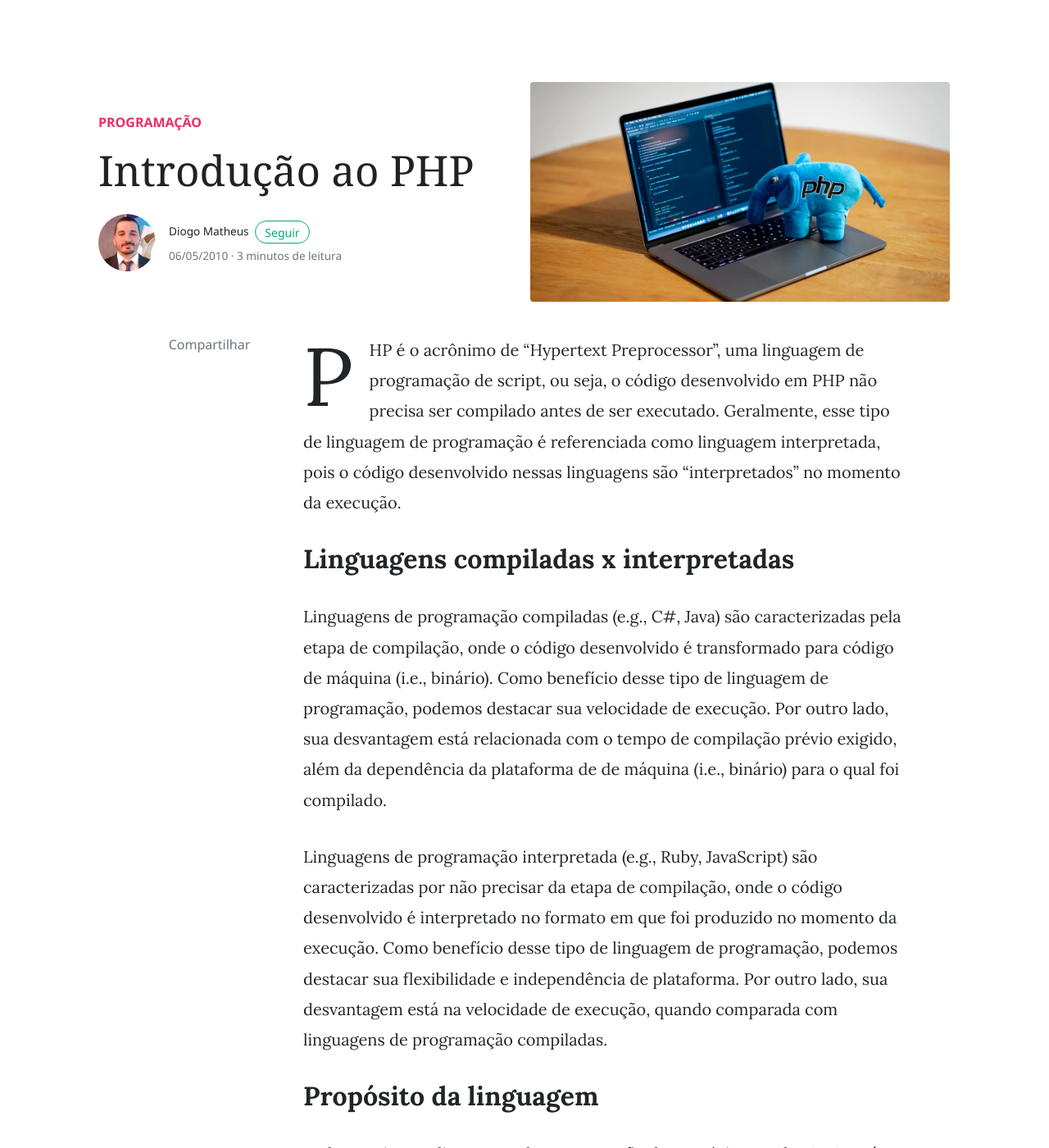
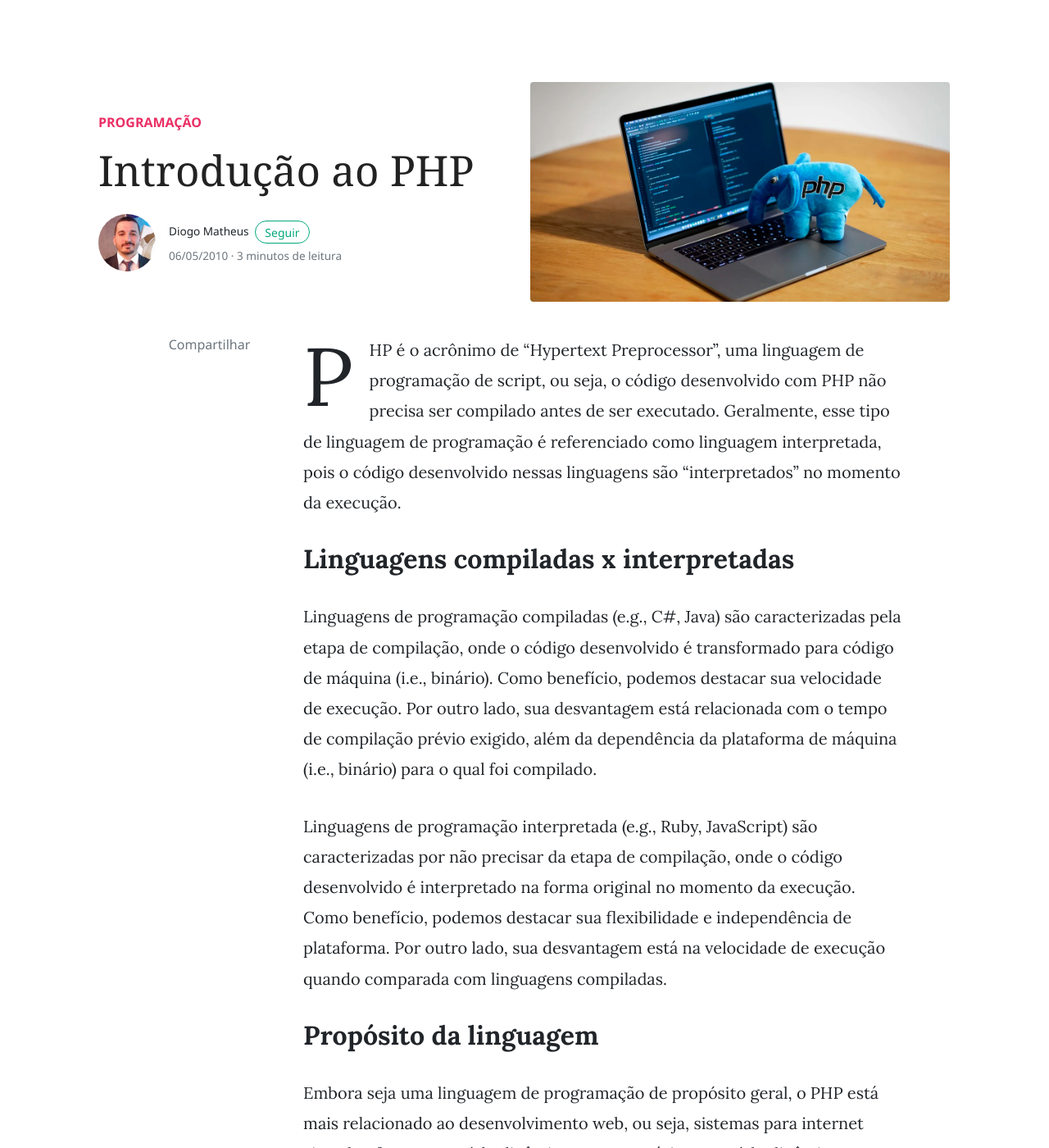
Before and after one commit to diogomatheus/diogomatheus.github.io, a Jekyll site: the page built from _posts/2010-05-06-getting-started-with-php.md, in a window 1280 px wide and 1400 px high. Shown: the whole window at 82% size. Built offline with Jekyll 4.4.1, drawn with Linux system fonts in a browser that asks for light colours; nearby versions of some CDN libraries; comment, search, counter and statistics services are not loaded; some of the changed text lies outside the part shown.

````diff
--- a/_posts/2010-05-06-getting-started-with-php.md
+++ b/_posts/2010-05-06-getting-started-with-php.md
@@ -8,13 +8,13 @@
 redirect_from:
   - "/blog/php/introducao-ao-php/"
 ---
-PHP é o acrônimo de "Hypertext Preprocessor", uma linguagem de programação de script, ou seja, o código desenvolvido em PHP não precisa ser compilado antes de ser executado. Geralmente, esse tipo de linguagem de programação é referenciada como linguagem interpretada, pois o código desenvolvido nessas linguagens são "interpretados" no momento da execução.
+PHP é o acrônimo de "Hypertext Preprocessor", uma linguagem de programação de script, ou seja, o código desenvolvido com PHP não precisa ser compilado antes de ser executado. Geralmente, esse tipo de linguagem de programação é referenciado como linguagem interpretada, pois o código desenvolvido nessas linguagens são "interpretados" no momento da execução.
 
 ## Linguagens compiladas x interpretadas
 
-Linguagens de programação compiladas (e.g., C#, Java) são caracterizadas pela etapa de compilação, onde o código desenvolvido é transformado para código de máquina (i.e., binário). Como benefício desse tipo de linguagem de programação, podemos destacar sua velocidade de execução. Por outro lado, sua desvantagem está relacionada com o tempo de compilação prévio exigido, além da dependência da plataforma de de máquina (i.e., binário) para o qual foi compilado.
+Linguagens de programação compiladas (e.g., C#, Java) são caracterizadas pela etapa de compilação, onde o código desenvolvido é transformado para código de máquina (i.e., binário). Como benefício, podemos destacar sua velocidade de execução. Por outro lado, sua desvantagem está relacionada com o tempo de compilação prévio exigido, além da dependência da plataforma de máquina (i.e., binário) para o qual foi compilado.
 
-Linguagens de programação interpretada (e.g., Ruby, JavaScript) são caracterizadas por não precisar da etapa de compilação, onde o código desenvolvido é interpretado no formato em que foi produzido no momento da execução. Como benefício desse tipo de linguagem de programação, podemos destacar sua flexibilidade e independência de plataforma. Por outro lado, sua desvantagem está na velocidade de execução, quando comparada com linguagens de programação compiladas.
+Linguagens de programação interpretada (e.g., Ruby, JavaScript) são caracterizadas por não precisar da etapa de compilação, onde o código desenvolvido é interpretado na forma original no momento da execução. Como benefício, podemos destacar sua flexibilidade e independência de plataforma. Por outro lado, sua desvantagem está na velocidade de execução quando comparada com linguagens compiladas.
 
 ## Propósito da linguagem
 
@@ -48,10 +48,12 @@
 
 Para não perder o costume da área, o primeiro texto do site precisa do famigerado exemplo de "Hello World".
 
-<pre><code class="language-php"><?php echo 'Hello World'; ?></code></pre>
+```php
+<?php echo 'Hello World'; ?>
+```
 
 Como resultado da execução do código, o texto "Hello World" será apresentado.
 
 ## Documentação oficial
 
-A [documentação oficial](https://www.php.net/) do PHP é um dos seus principais pontos positivos. Não era algo comum encontrar documentações preocupadas em ensinar de fato. Dessa forma, pela popularidade do PHP na internet, acredito que sua documentação influenciou o ecossistema de software como um todo, e.g., linguagens de programação, frameworks, etc.
+A [documentação oficial](https://www.php.net/) do PHP é um dos seus principais pontos positivos. Não era algo comum encontrar documentações de linguagens de programação preocupadas em ensinar de fato. Dessa forma, pela popularidade do PHP na internet, acredito que sua documentação influenciou o ecossistema de software como um todo, e.g., linguagens de programação, frameworks, etc.
````
Also changed, not shown: _posts/2010-05-09-getting-started-with-zend-framework.md (+6 -0 lines).
